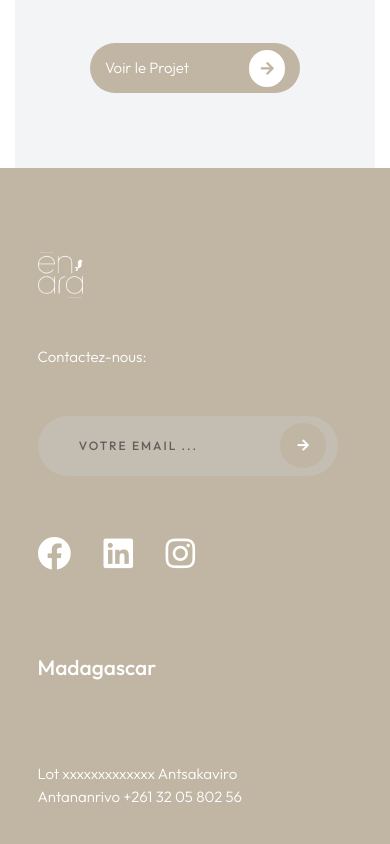
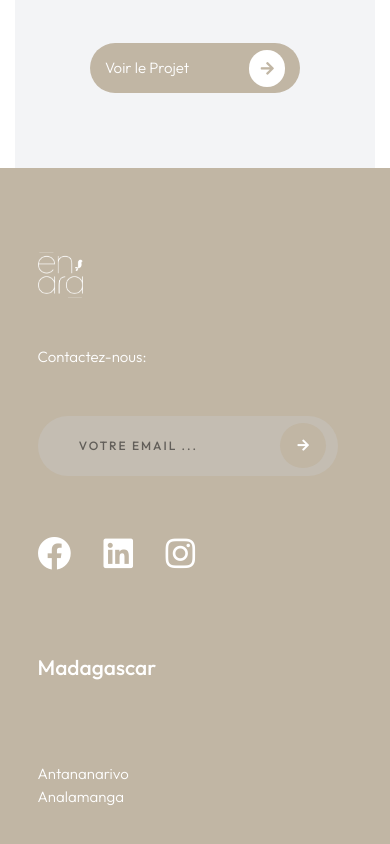
Before and after one commit to annickolivia/enaradesign, a React (Create React App) app: page / in a window 390 px wide. Shown: the part 2607-3451 px from the top of the page. Built offline with nearby package versions, Linux system fonts and the light colour scheme.

Commit message:
last updates

```diff
--- a/src/components/Footer.js
+++ b/src/components/Footer.js
@@ -69,8 +69,8 @@ function Footer() {
           data-aos="fade-up"
         >Madagascar</h6>
         <div className='text-white'  data-aos="fade-up" data-aos-delay="100">
-          <p>Lot xxxxxxxxxxxxx Antsakaviro</p>
-          <p>Antananrivo +261 32 05 802 56</p>
+          <p>Antananarivo</p>
+          <p>Analamanga</p>
         </div>
       </div>
 
--- a/src/components/Projets/ProjetFeature.js
+++ b/src/components/Projets/ProjetFeature.js
@@ -8,16 +8,10 @@ import 'swiper/css'
 import 'swiper/css/autoplay'
 
 function ProjetFeature({ activeProjet }) {
-  const [images, setImages] = useState([])
   const projectNumber = activeProjet.id.replace("projet", "");
-
   const img = Array.from({ length: 2 }, (_, i) =>
     `/img/Projets/projet${projectNumber}/${i + 1}.jpg`
   );
-
-  // useEffect(() => {
-  //   // Placeholder: you could update the `img` list dynamically if needed
-  // }, [activeProjet])
 
   return (
     <div className="grid grid-cols-1 grid-rows-1 mt-16 gap-6 h-2/4 col-span-5">
--- a/src/components/preloader.js
+++ b/src/components/preloader.js
@@ -23,7 +23,7 @@ export default function Preloader() {
           <p className="animate-slideFade2 opacity-0 transition text-xl md:text-5xl text-white font-semibold">Créativité</p>
           <p className="animate-slideFade3 opacity-0 transition text-xl md:text-5xl text-white font-thin">Excellence</p>
         </div>
-        <div className="absolute bottom-[450px] md:bottom-[650px] flex flex-col items-center">
+        <div className="absolute bottom-[450px] md:bottom-[650px] xl:bottom-[450px] flex flex-col items-center">
             <div className='absolute bg-white h-8 max-w-64 md:max-w-72 md:h-10 animate-revealSlide'></div>
             <p className="opacity-0 animate-expandLine text-white text-xl md:text-3xl font-thin tracking-widest">enaradesign.com</p>
         </div>
```
